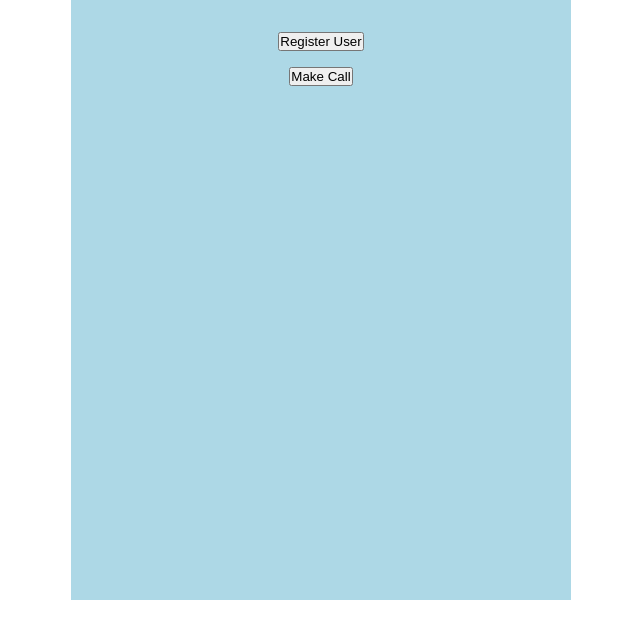
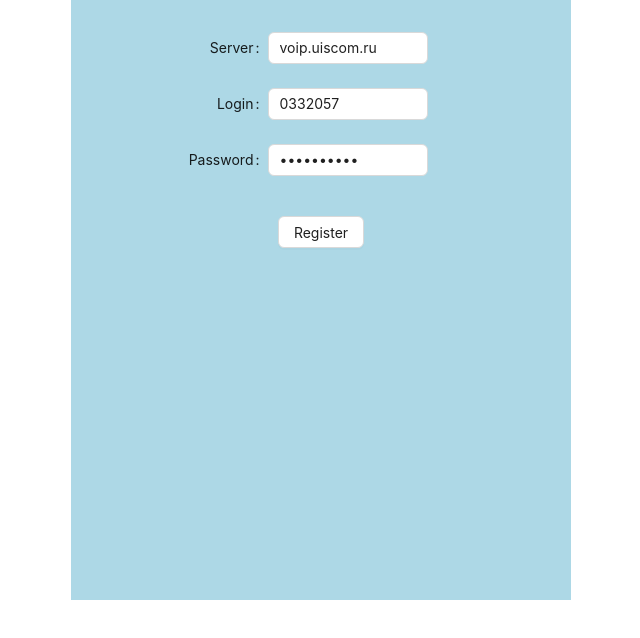
Before and after one commit to e6ntff/phone-extension, a React (Create React App) app: page / in a window 1280 px wide. Shown: the top 638 px of the page, without its empty margins (319-959 px from the left). Built offline with nearby package versions, Linux system fonts and the light colour scheme.

Commit message:
updated app

```diff
--- a/src/App.tsx
+++ b/src/App.tsx
@@ -1,45 +1,65 @@
-import React, { useState } from 'react';
+import React, { useState, useEffect } from 'react';
 import JsSIP from 'jssip';
+import Register, { Config } from './components/Register';
+import Calls from './components/Calls';
+import CurrentCall from './components/CurrentCall';
+import { Call, Status } from './utils/interfaces';
+import { RTCSession } from 'jssip/lib/RTCSession';
 
-const SoftphoneExtension = () => {
+const App: React.FC = () => {
 	const [phone, setPhone] = useState<JsSIP.UA | null>(null);
+	const [currentSession, setCurrentSession] = useState<RTCSession | null>(null);
+	const [callHistory, setCallHistory] = useState<Call[]>([]);
+	const [isRegistered, setIsRegistered] = useState<boolean>(false);
+	const [isIncomingCall, setIsIncomingCall] = useState<boolean>(false);
+	const [currentStatus, setCurrentStatus] = useState<Status>('incoming');
+	const [isCall, setIsCalling] = useState<boolean>(false);
 
-	const registerUser = () => {
-		const configuration = {
-			sockets: [new JsSIP.WebSocketInterface('wss://voip.uiscom.ru')],
-			uri: 'sip:0332057@voip.uiscom.ru',
-			password: 'fuP7YqwR_R',
-		};
+	useEffect(() => {
+		const storedCallHistory = localStorage.getItem('callHistory');
+		if (storedCallHistory) {
+			setCallHistory(JSON.parse(storedCallHistory));
+		}
+	}, []);
 
+	const updateCallHistory = (call: Call) => {
+		setCallHistory((prevHistory: Call[]) => {
+			const newHistory = [call, ...prevHistory];
+			localStorage.setItem('callHistory', JSON.stringify(newHistory));
+			return newHistory;
+		});
+		setCurrentStatus('ended');
+		setTimeout(() => {
+			setIsCalling(false);
+		}, 1000);
+	};
+
+	const registerUser = (configuration: Config) => {
 		const phoneInstance = new JsSIP.UA(configuration);
 
-		// Обработчик события 'connected'
-		phoneInstance.on('connected', () => {
-			console.log('connected');
+		phoneInstance.on('registered', () => {
+			setIsRegistered(true);
 		});
 
-		// Обработчик события 'connecting'
-		phoneInstance.on('connecting', () => {
-			console.log('connecting');
+		phoneInstance.on('unregistered', () => {
+			console.error('Registration Error!');
 		});
 
-		// Обработчик события 'registered'
-		phoneInstance.on('registered', () => {
-			console.log('Phone is registered');
-		});
-
-		// Обработчик события 'unregistered'
-		phoneInstance.on('unregistered', () => {
-			console.log('Phone is unregistered');
-		});
-
-		// Начать процесс регистрации
 		phoneInstance.start();
 		setPhone(phoneInstance);
 
-		// Обработчик для события входящего звонка
 		phoneInstance.on('newRTCSession', (e) => {
 			const session = e.session;
+			const isNewIncomingCall = session.direction === 'incoming';
+
+			setCurrentSession(session);
+			if (isNewIncomingCall) {
+				setCurrentStatus('incoming');
+				setIsCalling(true);
+				setIsIncomingCall(true);
+			} else {
+				setIsIncomingCall(false);
+			}
 
 			session.on('addstream', (e) => {
 				const audio = new Audio();
@@ -51,57 +71,96 @@ const SoftphoneExtension = () => {
 				}
 			});
 
-			console.log(session);
-
-			if (session._direction === 'incoming') {
-				session.answer({
-					mediaConstraints: { audio: true, video: false },
-				});
-			}
-
 			session.on('accepted', () => {
-				console.log('Call accepted');
+				setCurrentStatus('connected');
 			});
 
 			session.on('ended', () => {
-				console.log('Call ended');
+				if (isNewIncomingCall) {
+					const newCall: Call = {
+						cause: 'incoming',
+						date: session.start_time,
+						address: session.remote_identity.uri.user,
+						duration: session.end_time - session.start_time,
+					};
+					updateCallHistory(newCall);
+				}
+			});
+
+			session.on('failed', () => {
+				if (isNewIncomingCall) {
+					const newCall: Call = {
+						cause: 'missed',
+						date: session.start_time
+							? new Date(session.start_time)
+							: new Date(),
+						address: session.remote_identity.uri.user,
+						duration: 0,
+					};
+					updateCallHistory(newCall);
+				}
 			});
 		});
 	};
 
-	const makeCall = () => {
+	const makeCall = (address: string) => {
 		if (!phone) {
 			console.error('Phone is not initialized');
 			return;
 		}
 
-		const session = phone.call('sip:0332056@voip.uiscom.ru', {
+		const session = phone.call(address, {
 			mediaConstraints: { audio: true, video: false },
 		});
 
 		session.on('connecting', () => {
-			console.log('Connecting call');
+			setIsCalling(true);
+			setCurrentStatus('connecting');
 		});
 
-		session.on('failed', (data) => {
-			console.log('failed', data);
+		session.on('ended', () => {
+			const newCall: Call = {
+				cause: 'outgoing',
+				date: session.start_time,
+				address: session.remote_identity.uri.user,
+				duration: session.end_time.getTime() - session.start_time.getTime(),
+			};
+			updateCallHistory(newCall);
 		});
 
-		session.on('peerconnection', (data) => {
-			console.log('Peer connection established');
-		});
-
-		session.on('ended', (data) => {
-			console.log('Call ended:', data);
+		session.on('failed', () => {
+			const newCall: Call = {
+				cause: 'failed',
+				date: session.start_time ? new Date(session.start_time) : new Date(),
+				address: session.remote_identity.uri.user,
+				duration: 0,
+			};
+			updateCallHistory(newCall);
 		});
 	};
 
 	return (
 		<>
-			<button onClick={registerUser}>Register User</button>
-			<button onClick={makeCall}>Make Call</button>
+			{isRegistered ? (
+				<>
+					<Calls
+						callHistory={callHistory}
+						setCallHistory={setCallHistory}
+						makeCall={makeCall}
+					/>
+					{isCall && (
+						<CurrentCall
+							currentStatus={currentStatus}
+							isIncomingCall={isIncomingCall}
+							currentSession={currentSession}
+						/>
+					)}
+				</>
+			) : (
+				<Register registerUser={registerUser} />
+			)}
 		</>
 	);
 };
 
-export default SoftphoneExtension;
+export default App;
```
